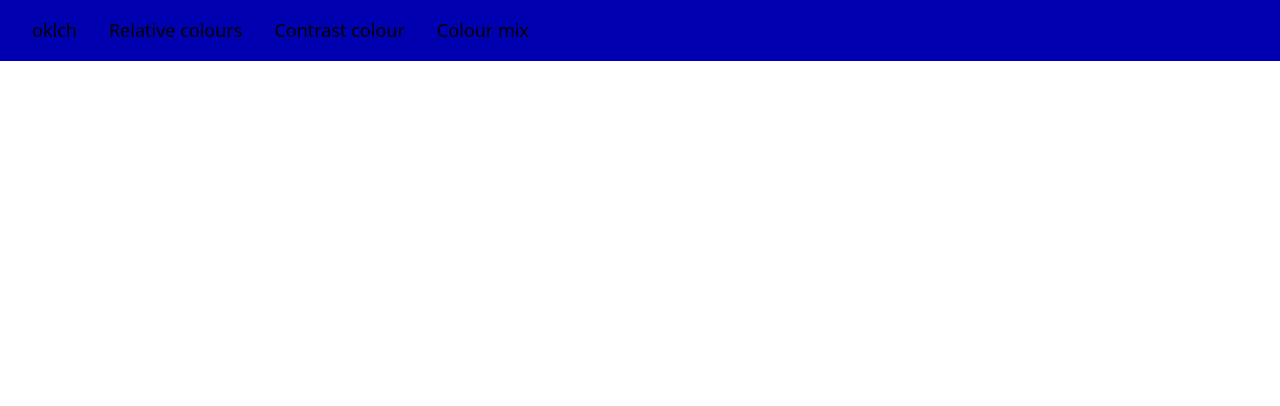
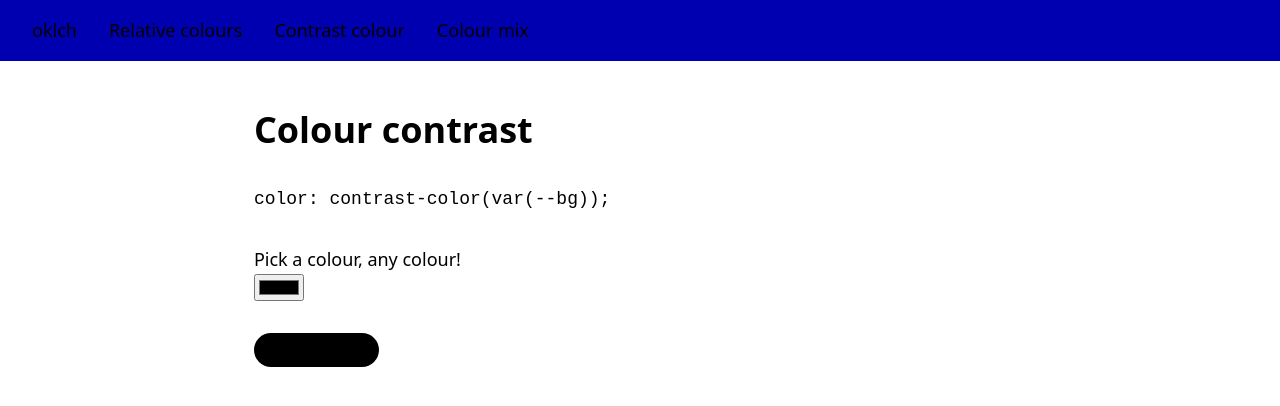
Before and after one commit to ADSmith-0/relative-colours-css, a SvelteKit app: page /colour-contrast in a window 1280 px wide. Shown: the top 406 px of the page. Built offline with nearby package versions, Linux system fonts and the light colour scheme.

Commit message:
Added contrast colour

```diff
--- a/src/routes/colour-contrast/+page.svelte
+++ b/src/routes/colour-contrast/+page.svelte
@@ -0,0 +1,24 @@
+<script lang="ts">
+	let bg = $state<string>("#000000");
+</script>
+
+<h1>Colour contrast</h1>
+
+<code>color: contrast-color(var(--bg));</code>
+
+<section style="--btn-bg: {bg}">
+	<div class="flex-col" style="padding-top: 2rem;">
+		<label for="color">Pick a colour, any colour!</label>
+		<input id="color" type="color" bind:value={bg} />
+	</div>
+
+	<button>Still readable! :)</button>
+</section>
+
+<style>
+	button {
+		margin-top: 2rem;
+		background-color: oklch(from var(--btn-bg) l c h);
+		color: contrast-color(var(--btn-bg));
+	}
+</style>
```
